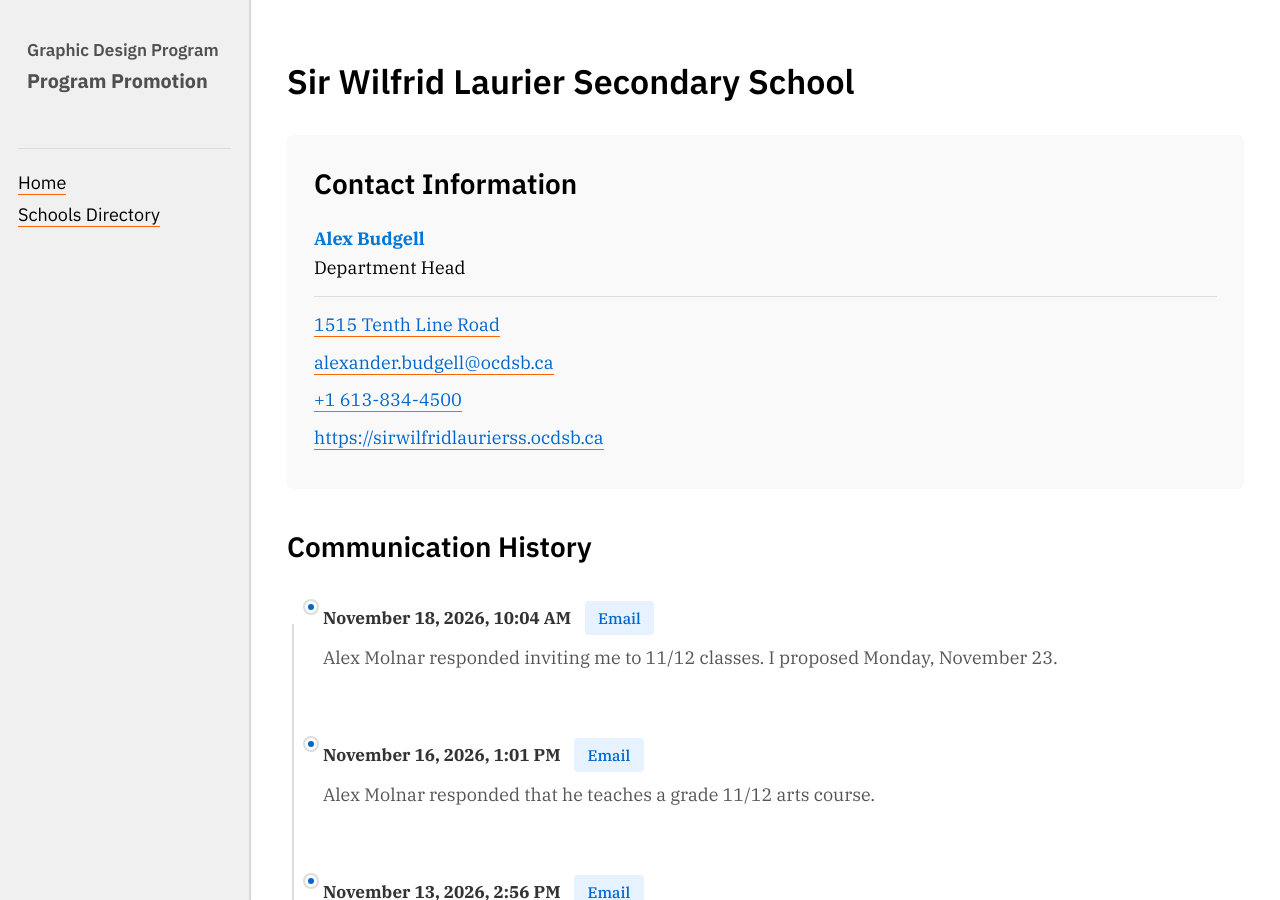
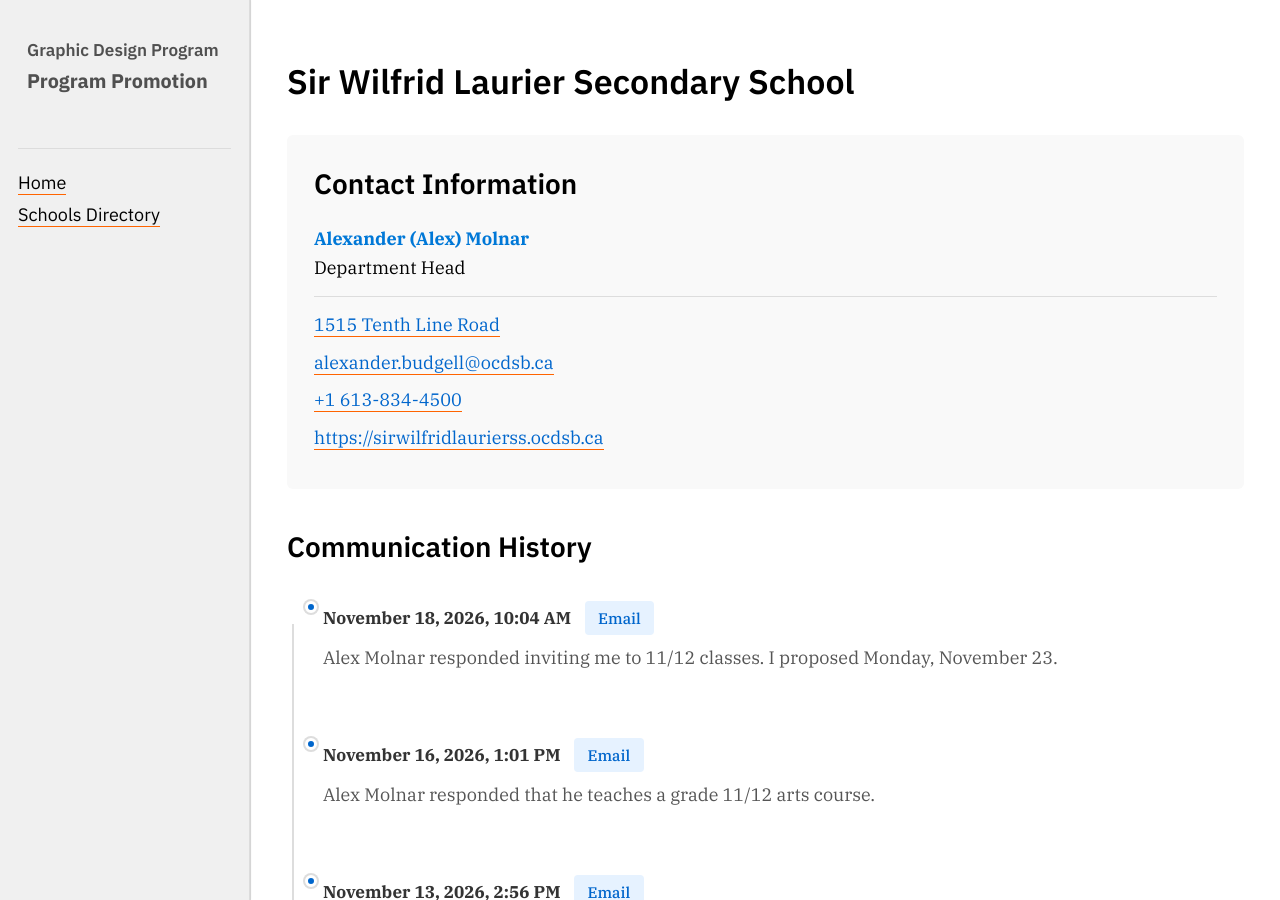
Before and after one commit to AlainParadis/program-promotion, a Jekyll site: the page built from _schools/sir-wilfrid-laurier-secondary-school.md, in a window 1280 px wide and 900 px high. Built offline with Jekyll 4.4.1, drawn with Linux system fonts in a browser that asks for light colours.

Commit message:
update Sir Wil contact name

```diff
--- a/_schools/sir-wilfrid-laurier-secondary-school.md
+++ b/_schools/sir-wilfrid-laurier-secondary-school.md
@@ -3,7 +3,7 @@ layout: school
 title: "Sir Wilfrid Laurier Secondary School"
 status: "contacted"
 contact:
-  name: "Alex Budgell"
+  name: "Alexander (Alex) Molnar"
   title: "Department Head"
   address: "1515 Tenth Line Road"
   map: "https://maps.apple.com/place?address=1515%20Tenth%20Line%20Rd,%20Orl%C3%A9ans%20ON%20K1E%203E8,%20Canada&coordinate=45.472275,-75.492806&name=1515%20Tenth%20Line%20Rd&map=explore"
```
